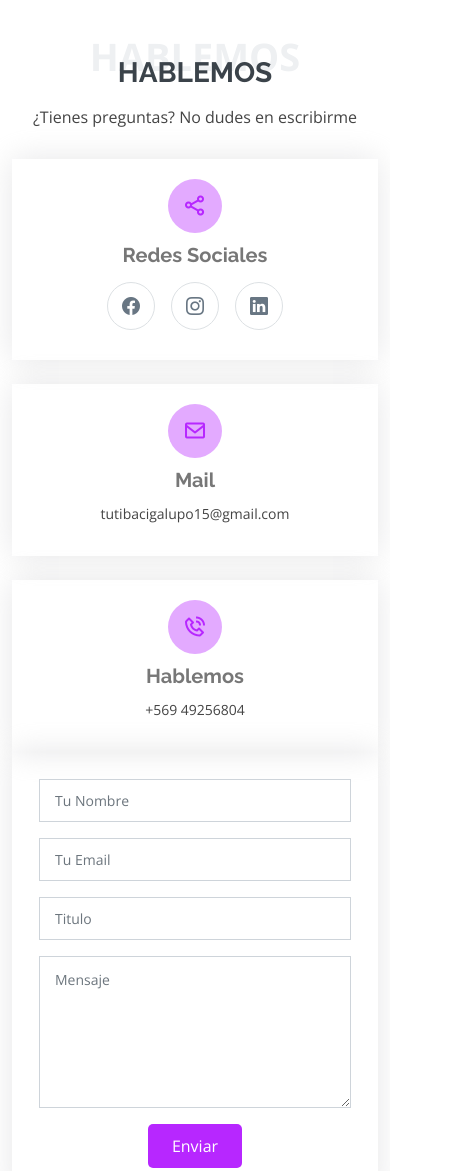
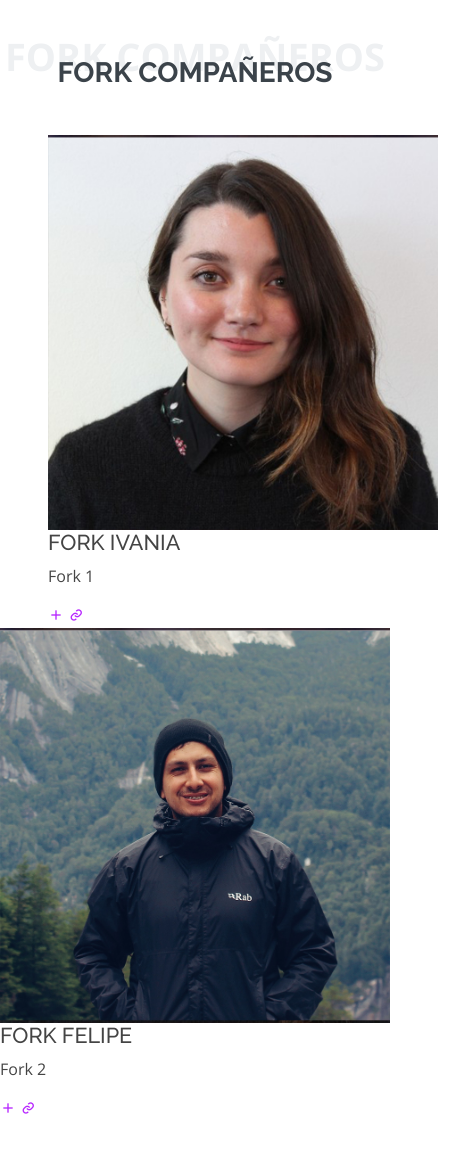
Before and after one commit to tutibaci/desafiogithub, a plain HTML site: page index.html in a window 390 px wide. Shown: the part 6500-7671 px from the top of the page, 450 px wide, since content can reach past the window. Drawn offline with nearby package versions, Linux system fonts and the light colour scheme.

Commit message:
Se agregan Fork de compañeros

```diff
--- a/assets/css/style.css
+++ b/assets/css/style.css
@@ -876,6 +876,9 @@ section {
   padding: 0;
 }
 
+.fork{
+  place-items: center;
+}
 
 /*--------------------------------------------------------------
 # Contact Me
--- a/index.html
+++ b/index.html
@@ -290,6 +290,42 @@
       </div>
     </section><!-- End My Portfolio Section -->
 
+    <section>
+
+      <div class="section-title">
+        <span>FORK COMPAÑEROS</span>
+        <h2>FORK COMPAÑEROS</h2>
+      </div>
+
+
+      <div class="row portfolio-container">
+
+
+
+        <div class="col-lg-3 col-md-6 portfolio-item filter-app align-items-center ms-5">
+          <div class="portfolio-img"><img src="assets/img/portfolio/ivania.jpg" class="img-fluid" alt=""></div>
+          <div class="portfolio-info">
+            <h4>FORK IVANIA</h4>
+            <p>Fork 1</p>
+            <a href="assets/img/portfolio/ivania.jpg" data-gallery="portfolioGallery" class="portfolio-lightbox preview-link" title="Fork Ivania"><i class="bx bx-plus"></i></a>
+            <a href="https://github.com/tutibaci/Portafolio_ivania" class="details-link" title="More Details"><i class="bx bx-link"></i></a>
+          </div>
+        </div>
+
+        <div class="col-lg-3 col-md-6 portfolio-item filter-web place align-items-center">
+          <div class="portfolio-img"><img src="assets/img/portfolio/felipe.jpg" class="img-fluid" alt=""></div>
+          <div class="portfolio-info">
+            <h4>FORK FELIPE</h4>
+            <p>Fork 2</p>
+            <a href="assets/img/portfolio/felipe.jpg" data-gallery="portfolioGallery" class="portfolio-lightbox preview-link" title="Fork Felipe"><i class="bx bx-plus"></i></a>
+            <a href="https://github.com/tutibaci/felipefaundez" class="details-link" title="More Details"><i class="bx bx-link"></i></a>
+          </div>
+        </div>
+
+
+
+    </section>
+
 
 
     <!-- ======= Contact Me Section ======= -->
```
Also changed, not shown: assets/img/portfolio/felipe.jpg (added), assets/img/portfolio/ivania.jpg (added), 3 other files.
